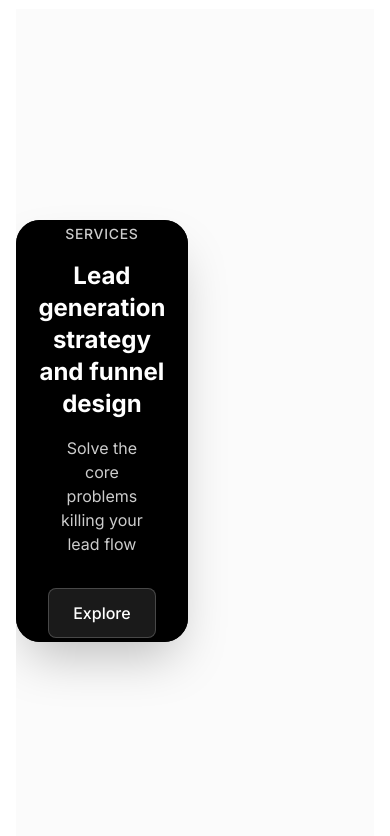
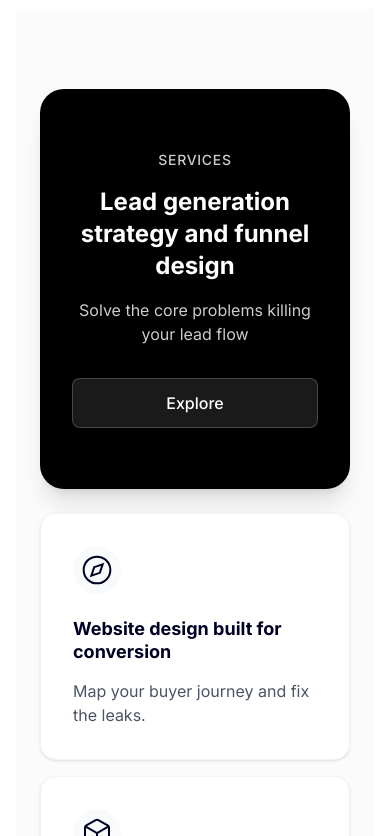
Before and after one commit to inyutek/New_Inyutek, a Next.js app: page / in a window 390 px wide. Shown: the part 4002-4838 px from the top of the page. Built offline with nearby package versions, Linux system fonts and the light colour scheme.

Commit message:
mob services done

```diff
--- a/components/sections/ServicesSection.tsx
+++ b/components/sections/ServicesSection.tsx
@@ -2,7 +2,7 @@
 
 import { useRef } from "react"
 import Link from "next/link"
-import { motion, useScroll, useTransform, MotionValue } from "framer-motion"
+import { motion, useScroll, useTransform } from "framer-motion"
 
 // Data for the Right Side Cards
 const services = [
@@ -82,7 +82,50 @@ function ServiceCard({
     )
 }
 
-export function ServicesSection() {
+function MobileServices() {
+    return (
+        <div id="services-mobile" className="block md:hidden py-20 px-6 bg-[#fbfbfb]">
+            <div className="flex flex-col gap-6">
+                {/* Featured Card */}
+                <motion.div
+                    initial={{ opacity: 0, y: 20 }}
+                    whileInView={{ opacity: 1, y: 0 }}
+                    transition={{ duration: 0.6 }}
+                    viewport={{ once: true, margin: "-100px" }}
+                    className="w-full bg-black rounded-3xl overflow-hidden shadow-xl p-8 text-white min-h-[400px] flex flex-col justify-center text-center"
+                >
+                    <div className="text-sm font-medium uppercase tracking-wider mb-4 opacity-80">Services</div>
+                    <h3 className="text-2xl font-bold mb-4">Lead generation <br /> strategy and funnel <br /> design</h3>
+                    <p className="text-base font-normal opacity-80 mb-8">Solve the core problems killing your lead flow</p>
+                    <div className="flex justify-center">
+                        <Link href="/what-we-do" className="w-full">
+                            <button className="w-full px-6 py-3 bg-white/10 backdrop-blur-md rounded-lg font-medium border border-white/20 transition-all">
+                                Explore
+                            </button>
+                        </Link>
+                    </div>
+                </motion.div>
+
+                {/* Service Cards Stack */}
+                <div className="flex flex-col gap-4">
+                    {services.map((service, index) => (
+                        <motion.div
+                            key={service.id}
+                            initial={{ opacity: 0, y: 20 }}
+                            whileInView={{ opacity: 1, y: 0 }}
+                            transition={{ duration: 0.5, delay: index * 0.1 }}
+                            viewport={{ once: true, margin: "-50px" }}
+                        >
+                            <ServiceCard data={service} />
+                        </motion.div>
+                    ))}
+                </div>
+            </div>
+        </div>
+    )
+}
+
+function DesktopServices() {
     const containerRef = useRef<HTMLDivElement>(null)
 
     // Use a very tall container to make the scroll sequence feel slow and "smooth/effective"
@@ -104,17 +147,12 @@ export function ServicesSection() {
     const rightOpacity = useTransform(scrollYProgress, [0.20, 0.30], [0, 1])
 
     // 3. Group Animations
-    // Group 1: Slide UP and Fade OUT
-    // Start later (0.35) and finish at 0.80 per user request
     const groupOneY = useTransform(scrollYProgress, [0.35, 0.80], ["0%", "-100%"])
-    // Method 2: Extend opacity to match movement (fade out only at the end)
     const groupOneOpacity = useTransform(scrollYProgress, [0.60, 0.80], [1, 0])
-
-    // Group 2: Slide UP from bottom
     const groupTwoY = useTransform(scrollYProgress, [0.35, 0.80], ["100%", "0%"])
 
     return (
-        <div id="services" ref={containerRef} className="relative h-[300vh] bg-[#fbfbfb]">
+        <div id="services" ref={containerRef} className="hidden md:block relative h-[300vh] bg-[#fbfbfb]">
             <div className="sticky top-0 h-screen w-full overflow-hidden flex items-center justify-center">
 
                 <div className="w-full mx-auto px-6 lg:px-8 relative h-full flex items-center justify-between">
@@ -159,12 +197,6 @@ export function ServicesSection() {
                         style={{ opacity: rightOpacity }}
                         className="absolute right-0 top-1/2 -translate-y-1/2 w-full md:w-[48%] h-[50vh] md:h-[60vh] rounded-2xl"
                     >
-                        {/*
-                           Container is fixed size.
-                           Use overflow-hidden if we want to crop the exiting cards,
-                           but for "Slide Up" effect, maybe we want to see them leave?
-                           Usually "overflow-hidden" on the container is cleaner.
-                        */}
                         <div className="relative w-full h-full overflow-hidden">
 
                             {/* GROUP 1 (Base Layer) - Services 1 & 2 */}
@@ -201,3 +233,12 @@ export function ServicesSection() {
         </div>
     )
 }
+
+export function ServicesSection() {
+    return (
+        <>
+            <MobileServices />
+            <DesktopServices />
+        </>
+    )
+}
```
